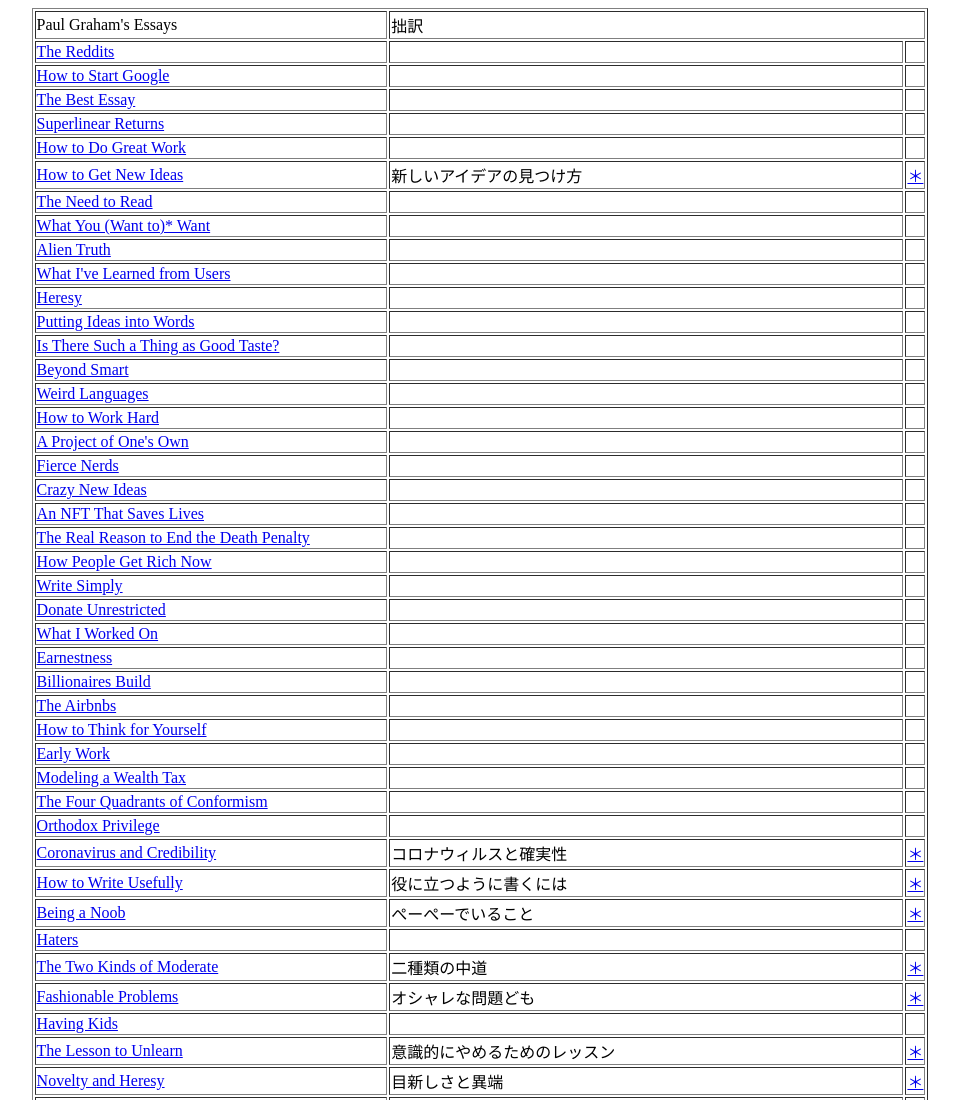
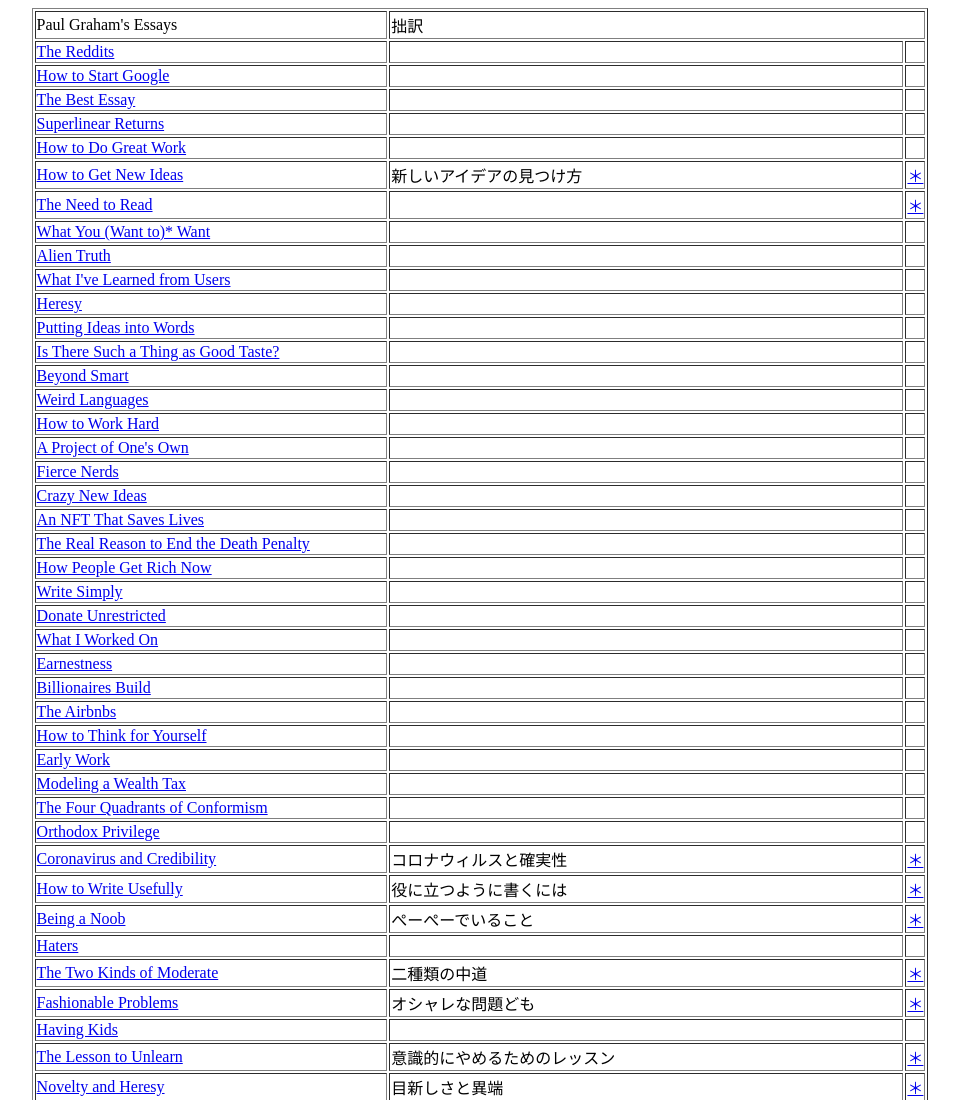
Before and after one commit to gt-326/pg, a plain HTML site: page docs/index.html in a window 1280 px wide. Shown: the top 1100 px of the page, without its empty margins (160-1119 px from the left). Drawn offline with Linux system fonts and the light colour scheme.

Commit message:
Update index.html

```diff
--- a/docs/index.html
+++ b/docs/index.html
@@ -55,7 +55,7 @@
                  <tr>
                  <td><a href="https://paulgraham.com/read.html">The Need to Read</a></td>
                  <td></td>
-                 <td><a href="https://github.com/gt-326/pg/blob/master/~.txt"></a></td>
+                 <td><a href="https://github.com/gt-326/pg/blob/master/read.txt">＊</a></td>
                  </tr>
 
                  <tr>
```
